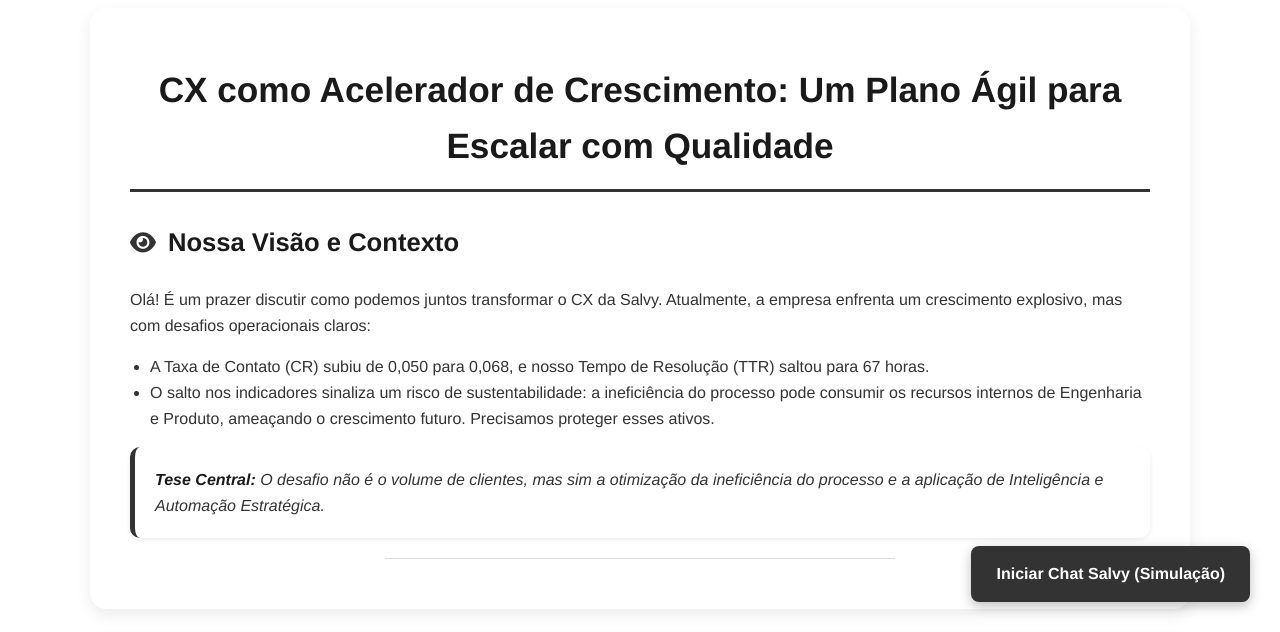
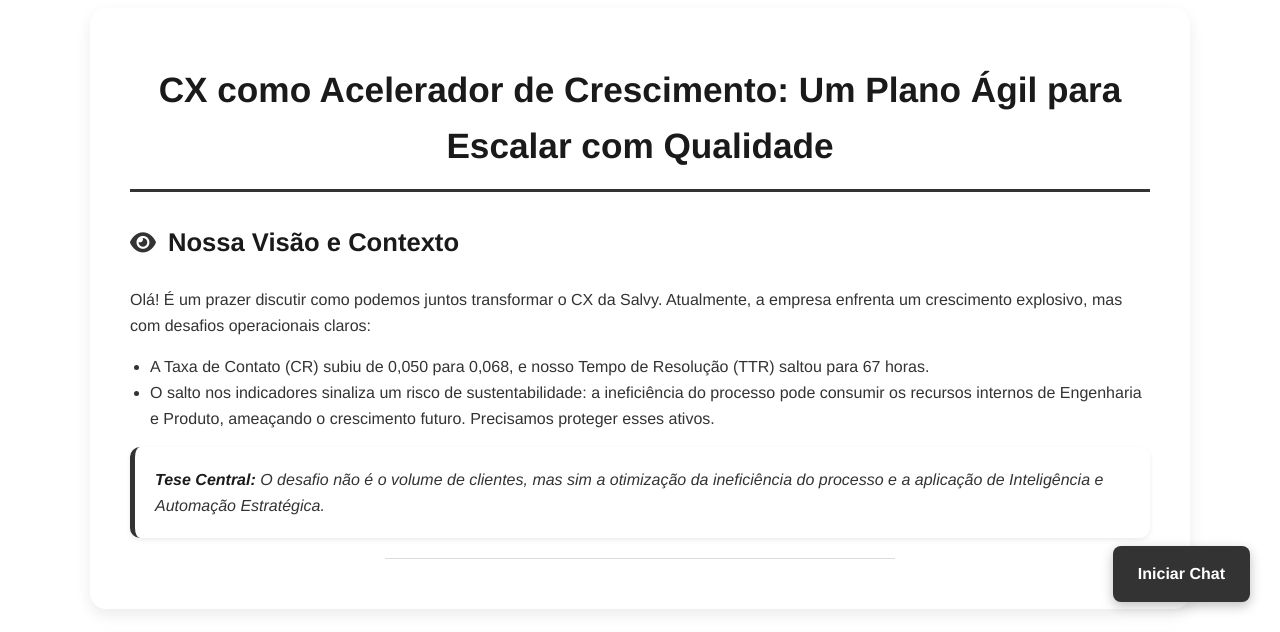
Before and after one commit to Stephany-Barros/casesalvy, a plain HTML site: page index.html in a window 1280 px wide. Shown: the part 168-800 px from the top of the page. Drawn offline with Linux system fonts and the light colour scheme.

Commit message:
Update index.html

```diff
--- a/index.html
+++ b/index.html
@@ -462,7 +462,7 @@
 </div>
 
 <div id="salvy-chat-button">
-    Iniciar Chat Salvy (Simulação)
+    Iniciar Chat
 </div>
 
 <div class="chat-container" id="chat-mockup">
```
